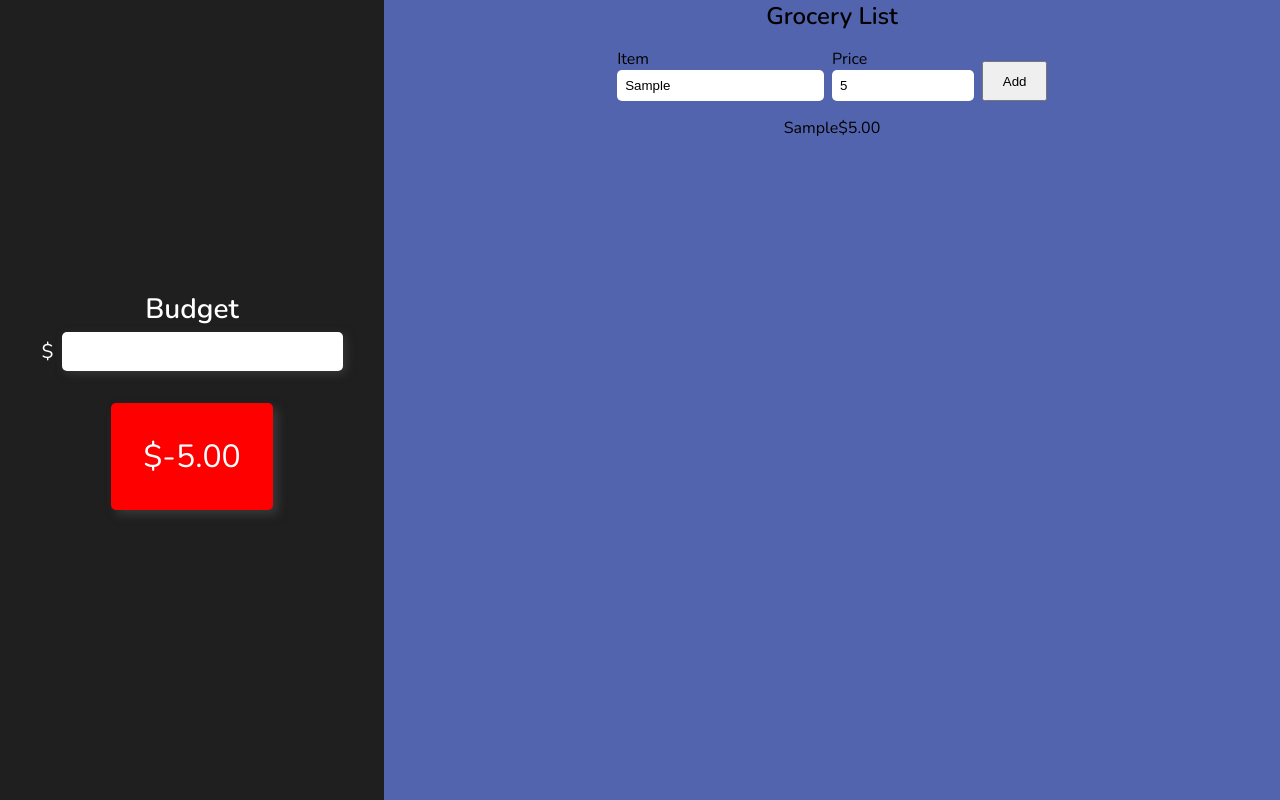
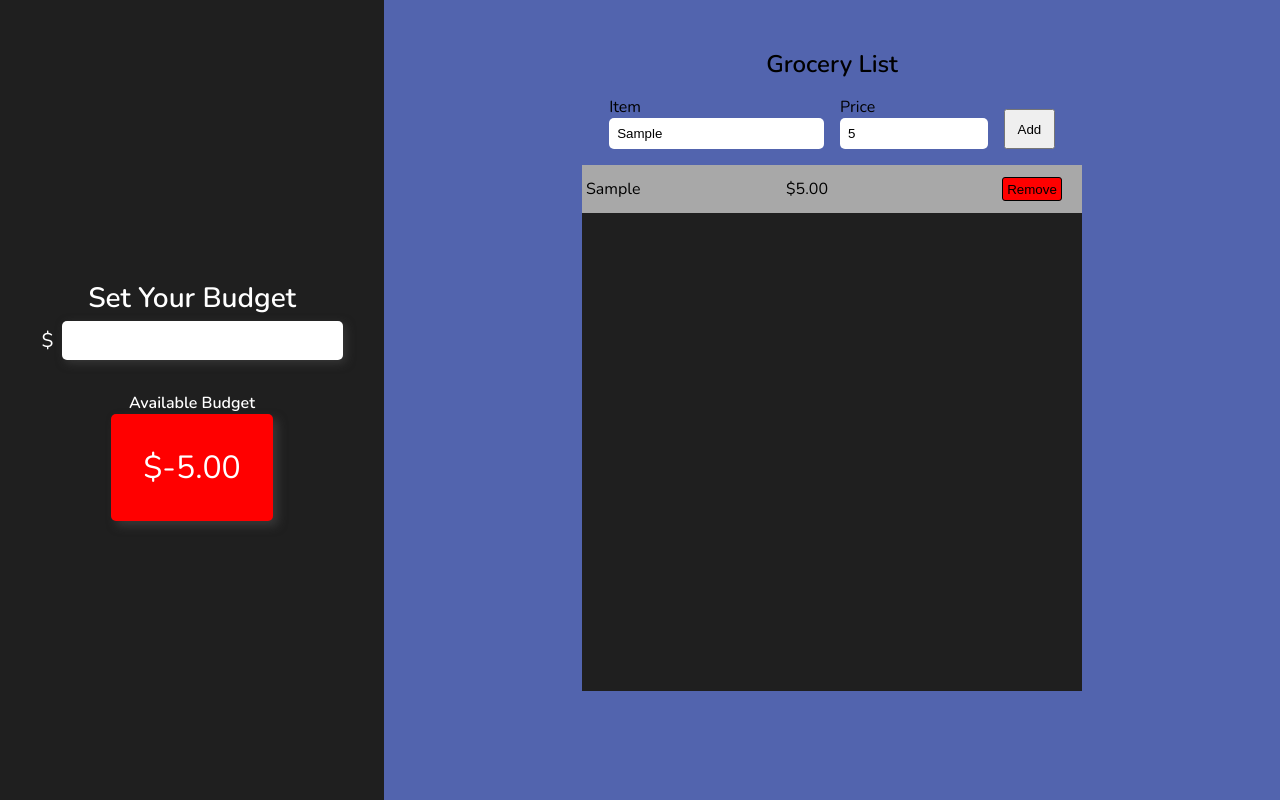
Before and after one commit to CBroaders12/simple-grocery-budget, a plain HTML site: page index.html in a window 1280 px wide. Both pictures are taken after typing "Sample", "5" into the empty fields and a click on the button "Add". Drawn offline with nearby package versions, Linux system fonts and the light colour scheme.

Commit message:
remove items from list

```diff
--- a/index.html
+++ b/index.html
@@ -11,7 +11,9 @@
 		<main>
 			<section class="total-cost-container" id="total-cost-container">
 				<form id="available-budget-form">
-					<label for="budget-input" id="budget-label">Budget</label>
+					<label for="budget-input" id="budget-label"
+						>Set Your Budget</label
+					>
 					<div>
 						<span id="currency-sign">$</span
 						><input
@@ -26,12 +28,14 @@
 					</div>
 				</form>
 
+				<h4>Available Budget</h4>
 				<div class="budget-display" id="budget-display">
 					$<span class="budget-remaining" id="budget-remaining">
 						0.00
 					</span>
 				</div>
 			</section>
+
 			<section class="main-list-container" id="main-list-container">
 				<h2>Grocery List</h2>
 				<form id="grocery-entry-form">
@@ -53,7 +57,13 @@
 
 					<button type="submit" id="add-btn">Add</button>
 				</form>
-				<div class="grocery-list" id="grocery-list"></div>
+				<div class="grocery-list" id="grocery-list">
+					<!-- <div class="grocery-item">
+						<span class="grocery-info item-name">Item Name</span>
+						<span class="grocery-info item-price">Item Price</span>
+						<button class="delete-item-btn">Remove</button>
+					</div> -->
+				</div>
 			</section>
 		</main>
 
--- a/script.js
+++ b/script.js
@@ -8,12 +8,51 @@ const groceryList = document.getElementById('grocery-list');
 const itemNameInput = document.getElementById('item');
 const itemPriceInput = document.getElementById('price');
 
-let groceryListData = [];
+let groceryListData = {};
 let totalBudget = 0;
 
+const displayGroceryList = () => {
+	while (groceryList.firstChild) {
+		groceryList.firstChild.remove();
+	}
+
+	let groceryItems = Object.keys(groceryListData);
+	groceryItems.forEach((item) => {
+		const groceryItem = document.createElement('div');
+		const itemNameSpan = document.createElement('span');
+		const itemPriceSpan = document.createElement('span');
+		const removeItemBtn = document.createElement('button');
+
+		groceryItem.classList.add('grocery-item');
+		itemNameSpan.className = 'item-name';
+		itemPriceSpan.className = 'item-price';
+		removeItemBtn.classList.add('delete-item-btn');
+
+		itemNameSpan.innerHTML = item;
+		itemPriceSpan.innerHTML = `$${groceryListData[item].toFixed(2)}`;
+		removeItemBtn.innerHTML = 'Remove';
+
+		groceryItem.appendChild(itemNameSpan);
+		groceryItem.appendChild(itemPriceSpan);
+		groceryItem.appendChild(removeItemBtn);
+		groceryList.appendChild(groceryItem);
+
+		// ! Always targets the last item name
+		removeItemBtn.addEventListener('click', (e) => {
+			e.preventDefault();
+			console.log(item);
+
+			delete groceryListData[item];
+
+			updateBudget();
+			displayGroceryList();
+		});
+	});
+};
+
 const updateBudget = () => {
-	const currentTotal = groceryListData.reduce(
-		(acc, cur) => cur.price + acc,
+	const currentTotal = Object.values(groceryListData).reduce(
+		(acc, cur) => cur + acc,
 		0
 	);
 
@@ -25,23 +64,9 @@ const updateBudget = () => {
 };
 
 const addGroceryItem = (name, price) => {
-	const groceryItem = document.createElement('div');
-	const itemNameSpan = document.createElement('span');
-	const itemPriceSpan = document.createElement('span');
+	groceryListData[name] = price;
 
-	groceryItem.className = 'grocery-item';
-	itemNameSpan.className = 'item-name';
-	itemPriceSpan.className = 'item-price';
-
-	itemNameSpan.innerHTML = name;
-	itemPriceSpan.innerHTML = `$${price.toFixed(2)}`;
-
-	groceryItem.appendChild(itemNameSpan);
-	groceryItem.appendChild(itemPriceSpan);
-
-	groceryList.appendChild(groceryItem);
-
-	groceryListData.push({ name, price });
+	displayGroceryList();
 
 	updateBudget();
 };
@@ -65,6 +90,5 @@ groceryForm.addEventListener('submit', (e) => {
 	const itemName = itemNameInput.value;
 	const itemPrice = Number(itemPriceInput.value);
 
-	console.log({ itemName, itemPrice });
 	addGroceryItem(itemName, itemPrice);
 });
--- a/style.css
+++ b/style.css
@@ -18,24 +18,23 @@ html {
 	right: 0;
 	width: 70%;
 	height: 100vh;
+	padding-top: 3rem;
 	/* overflow: scroll; */
 	background-color: #5264ae;
 }
 
 fieldset {
 	text-align: left;
-
 	margin-right: 0.5rem;
+	border: none;
 }
 
 #item-fieldset {
 	grid-area: item;
-	border: none;
 }
 
 #price-fieldset {
 	grid-area: price;
-	border: none;
 }
 
 #add-btn {
@@ -51,6 +50,7 @@ fieldset {
 	-ms-grid-columns: 50% auto 45%;
 	grid-template-rows: auto;
 	-ms-grid-rows: auto;
+	column-gap: 0.5rem;
 	grid-template-areas: 'item price add';
 	text-align: center;
 	margin: 1rem 0;
@@ -61,6 +61,56 @@ fieldset {
 	border: none;
 	border-radius: 5px;
 	padding: 0.5rem;
+}
+
+.grocery-list {
+	width: 500px;
+	height: 70%;
+	background-color: #1f1f1f;
+	overflow-y: auto;
+}
+
+.grocery-item:nth-child(even) {
+	background-color: #858585;
+}
+
+.grocery-item:nth-child(odd) {
+	background-color: #a8a8a8;
+}
+
+.grocery-item {
+	display: -ms-grid;
+	display: grid;
+	grid-template-columns: 40% 40% auto;
+	-ms-grid-columns: 40% 40% auto;
+	grid-template-rows: auto;
+	-ms-grid-rows: auto;
+	align-items: center;
+	grid-template-areas: 'item price remove';
+	height: 3rem;
+}
+
+.item-name {
+	grid-area: item;
+}
+
+.item-price {
+	grid-area: price;
+}
+
+.delete-item-btn {
+	grid-area: remove;
+	width: 60%;
+	height: 1.5rem;
+	border: 1px black solid;
+	background-color: red;
+	border-radius: 3px;
+	justify-self: center;
+}
+
+.grocery-item span {
+	display: inline-block;
+	padding-left: 0.25rem;
 }
 
 .total-cost-container {
```
